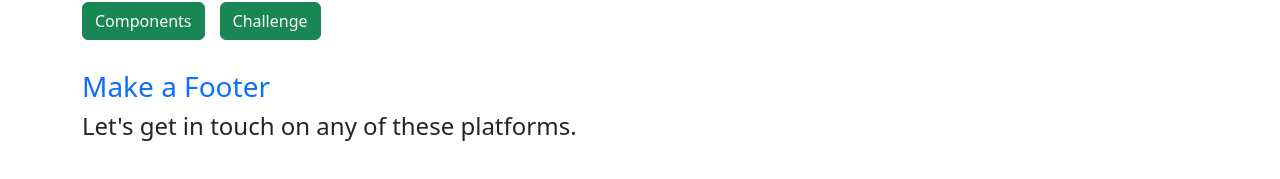
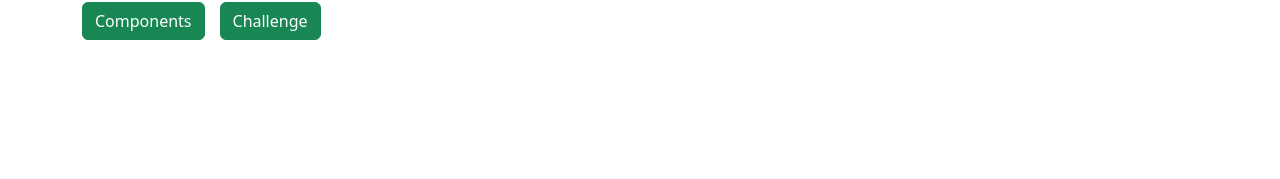
Before and after one commit to bagusnz/teamufo, a React (Create React App) app in the folder frontend/: page / in a window 1280 px wide. Shown: the part 1225-1404 px from the top of the page. After the commit the page ends 1265 px from the top, so only its background shows below. Built offline with nearby package versions, Linux system fonts and the light colour scheme.

Commit message:
delete footer

```diff
--- a/frontend/src/App.js
+++ b/frontend/src/App.js
@@ -2,7 +2,6 @@ import React from "react";
 import NavigationBar from "./NavigationBar.jsx";
 import { BrowserRouter, Route, Routes } from "react-router-dom";
 import Home from "./Home";
-import Footer from "./Footer";
 import "bootstrap/dist/css/bootstrap.min.css";
 import Profile from "./profile/Profile";
 import ChallengePage from "./challengePage/ChallengePage";
@@ -23,7 +22,6 @@ const App = () => {
           <Route path="/profile" element={<Profile />} />
         </Routes>
       </BrowserRouter>
-      <Footer />
     </>
   );
 };
```
